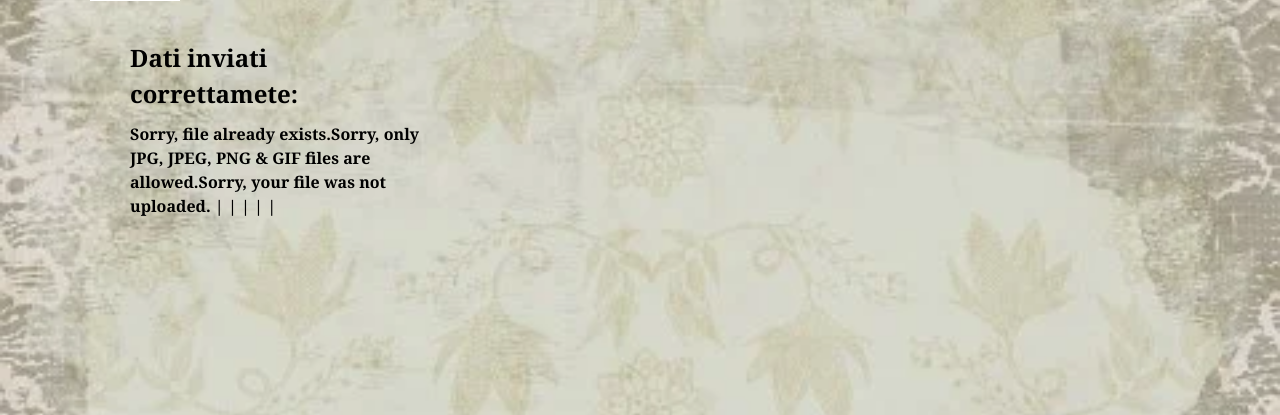
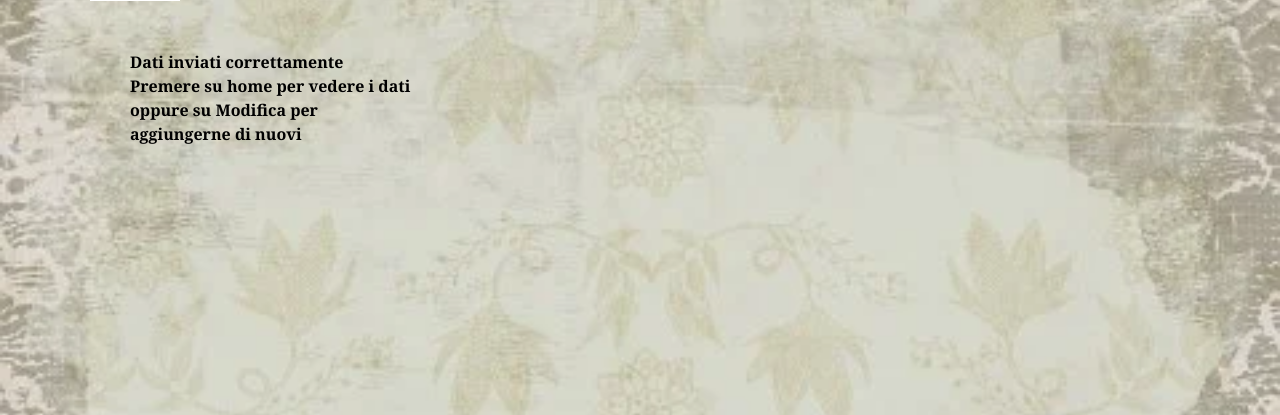
Before and after one commit to MarcelloPignata/OpenDay2020, a PHP site: page /prova.php in a window 1280 px wide. Shown: the part 80-495 px from the top of the page. Run offline with PHP 8.4, Linux system fonts and the light colour scheme; data that the repository does not hold is empty.

Commit message:
Add files via upload

```diff
--- a/Web/public_html/Modifica.html
+++ b/Web/public_html/Modifica.html
@@ -88,7 +88,11 @@
       <Input Name="prezzo" Type ="Text">
 
         <br>
+        luogo:
 
+        <Input Name="luogo" Type ="Text">
+
+          <br>
         posti:
 
         <Input Name="posti" Type ="Text">
--- a/Web/public_html/prova.php
+++ b/Web/public_html/prova.php
@@ -50,7 +50,7 @@
 
       <div class="content">
 
-        <h2>Dati inviati correttamete:</h2>
+
 
         <p>
 
@@ -60,21 +60,13 @@
 
 
 
-
-
-
-
-
-
-
-
           function test()
 
           {
 
             $filename = basename($_FILES["fileToUpload"]["name"]);
 
-            echo $filename;
+
 
             $target_dir = "img/";
 
@@ -92,13 +84,13 @@
 
               if ($check !== false) {
 
-                echo "File is an image - " . $check["mime"] . ".";
+
 
                 $uploadOk = 1;
 
               } else {
 
-                echo "File is not an image.";
+
 
                 $uploadOk = 0;
 
@@ -110,7 +102,7 @@
 
             if (file_exists($target_file)) {
 
-              echo "Sorry, file already exists.";
+
 
               $uploadOk = 0;
 
@@ -128,7 +120,7 @@
 
             ) {
 
-              echo "Sorry, only JPG, JPEG, PNG & GIF files are allowed.";
+
 
               $uploadOk = 0;
 
@@ -138,7 +130,7 @@
 
             if ($uploadOk == 0) {
 
-              echo "Sorry, your file was not uploaded.";
+
 
               // if everything is ok, try to upload file
 
@@ -146,11 +138,10 @@
 
               if (move_uploaded_file($_FILES["fileToUpload"]["tmp_name"], $target_file)) {
 
-                echo "The file " . htmlspecialchars(basename($_FILES["fileToUpload"]["name"])) . " has been uploaded.";
 
               } else {
 
-                echo "Sorry, there was an error uploading your file.";
+
 
               }
 
@@ -168,6 +159,8 @@
 
             $prezzo = $_POST["prezzo"];
 
+            $luogo = $_POST["luogo"];
+
             $posti = $_POST["posti"];
 
             $descrizione = $_POST["descrizione"];
@@ -178,13 +171,15 @@
 
             $file = fopen("write", "a");
 
-            fwrite($file, "$id | $titolo | $filename | $prezzo | $posti | $descrizione");
+            fwrite($file, "$id|$titolo|$filename|$luogo|$prezzo|$posti|$descrizione");
 
             fwrite($file, "\r\n");
 
             fclose($file);
 
-            echo file_get_contents("write");
+            echo "Dati inviati correttamente".'<br/>';
+
+            echo "Premere su home per vedere i dati oppure su Modifica per aggiungerne di nuovi";
 
 
 
```
Also changed, not shown: Web/public_html/index.php (+3 -16 lines), 1 other file.
